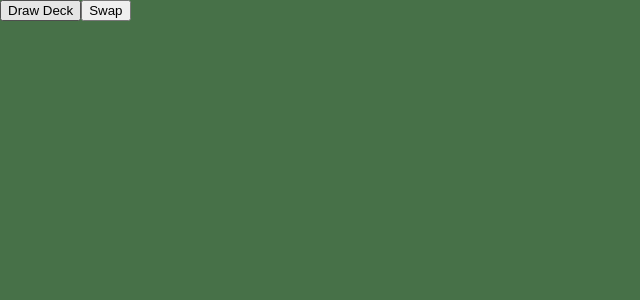
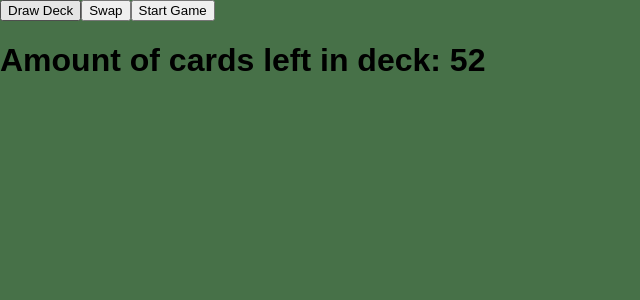
Before and after one commit to BenMortensenTTS/Golf, a React (Create React App) app: page / in a window 1280 px wide. Shown: the top 300 px of the page, without its empty margins (0-640 px from the left). Built offline with nearby package versions, Linux system fonts and the light colour scheme.

Commit message:
added start game and click functions for buttons

```diff
--- a/src/App.js
+++ b/src/App.js
@@ -8,29 +8,35 @@ class App extends React.Component {
       cardArray: [1,2,3,4,5,6,7,8,9,10,11,12,13,14,15,16,17,18,19,20,21,22,23,24,25,
     26,27,28,29,30,31,32,33,34,35,36,37,38,39,40,41,42,43,44,45,46,47,48,49,50,51,52],
     discard: null,
+    grabCardID: null,
+    randomNumberState: null, //might not need this
+    pickedCard: null,
     playing: true
+
     }
   }
 
-  getRandNumAndDiscard = () => {
+
+  getRandNum = () => {
     let currArray = this.state.cardArray;
     let randNum = (currArray.splice(Math.floor(Math.random()* currArray.length), 1) % 13) + 1
     this.setState({cardArray: currArray})
-    this.setState({discard: randNum}, () => {
-    console.log("discard = " + this.state.discard)
-    })
-    if ((randNum > 1) && (randNum < 11)) {
-      randNum = randNum.toString();
-    } else if (randNum === 11) {
-      randNum = "J";
-    } else if (randNum === 12) {
-      randNum = "Q";
-    } else if (randNum === 13) {
-      randNum = "K";
-    } else if (randNum === 1) {
-      randNum = "A";
-    }
-    console.log("randNum = " + randNum + " and cardArray = " + this.state.cardArray.length);
+    this.setState({randomNumberState: randNum}) //might remove later
+    this.setState({discard: randNum})
+    // if ((randNum > 1) && (randNum < 11)) {
+    //   randNum = randNum.toString();
+    // } else if (randNum === 11) {
+    //   randNum = "J";
+    // } else if (randNum === 12) {
+    //   randNum = "Q";                   Probably don't need this
+    // } else if (randNum === 13) {
+    //   randNum = "K";
+    // } else if (randNum === 1) {
+    //   randNum = "A";
+    // }
+
+    console.log("randNum = " + randNum + " and cardArray = " + this.state.cardArray.length
+      + "discardCard = " + this.state.discard);
     if(currArray.length === 0) {
       this.setState({playing: false})
       console.log("Game has ended.")
@@ -38,28 +44,34 @@ class App extends React.Component {
     return randNum;
   }
 
-  swapCards = () => {
-    if (this.state.discard === null) {
-      return console.log("No cards in discard pile.")
+  startGame = () => {
+    if(this.state.cardArray.length === 52) {
+      this.getRandNum();
+      this.setState({randomNumberState: null}, () => {
+        console.log("cardArray = " + this.state.cardArray.length + " and discardCard = " + this.state.discard);
+      });
     }
-    return console.log("Need to work on this")
   }
 
+  swapCards = () => {
 
+  }
 
 
   render() {
     return (
       <div>
-        <Button getRandNumAndDiscard={this.getRandNumAndDiscard} buttonName="Draw Deck"></Button>
-        <Button buttonName="Swap" />
+        <Button clickFunc={this.getRandNum} buttonName="Draw Deck"></Button>
+        <Button clickFunc={this.swapCards} buttonName="Swap" />
+        <Button clickFunc={this.startGame} buttonName="Start Game"/>
+        <h1>{"Amount of cards left in deck: " + this.state.cardArray.length}</h1>
       </div>
   );
   }
 }
 
 const Button = (props) => {
-  return <button onClick={()=>{props.getRandNumAndDiscard()}}>{props.buttonName}</button>
+  return <button onClick={()=>{props.clickFunc()}}>{props.buttonName}</button>
 }
 
 export default App;
```
